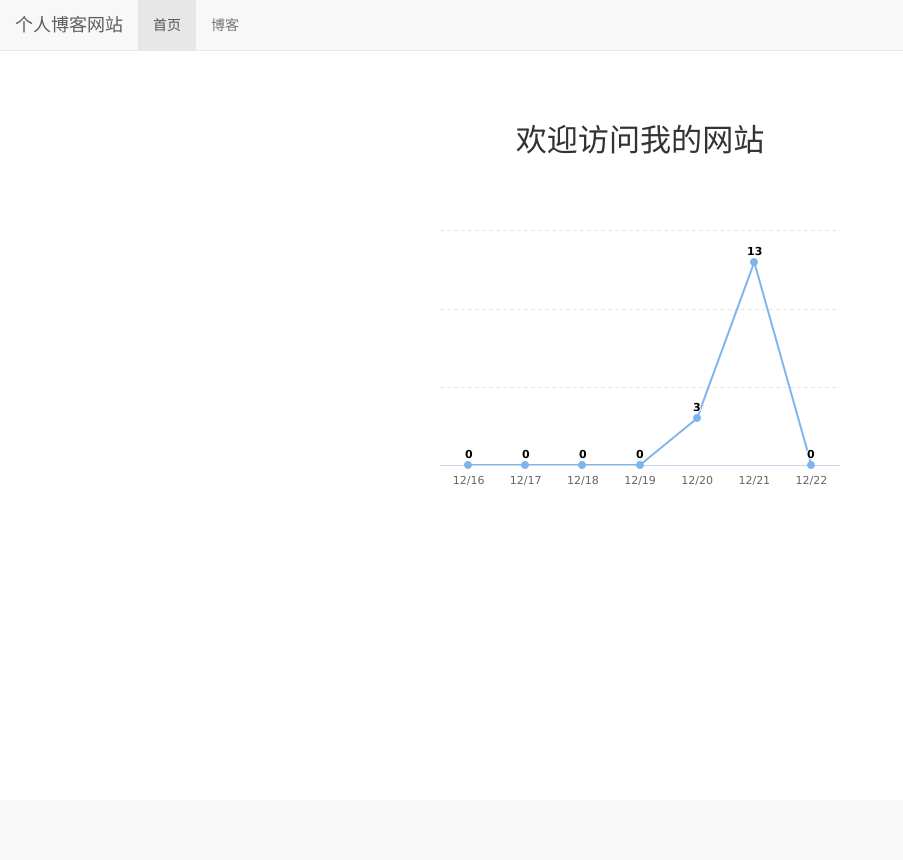
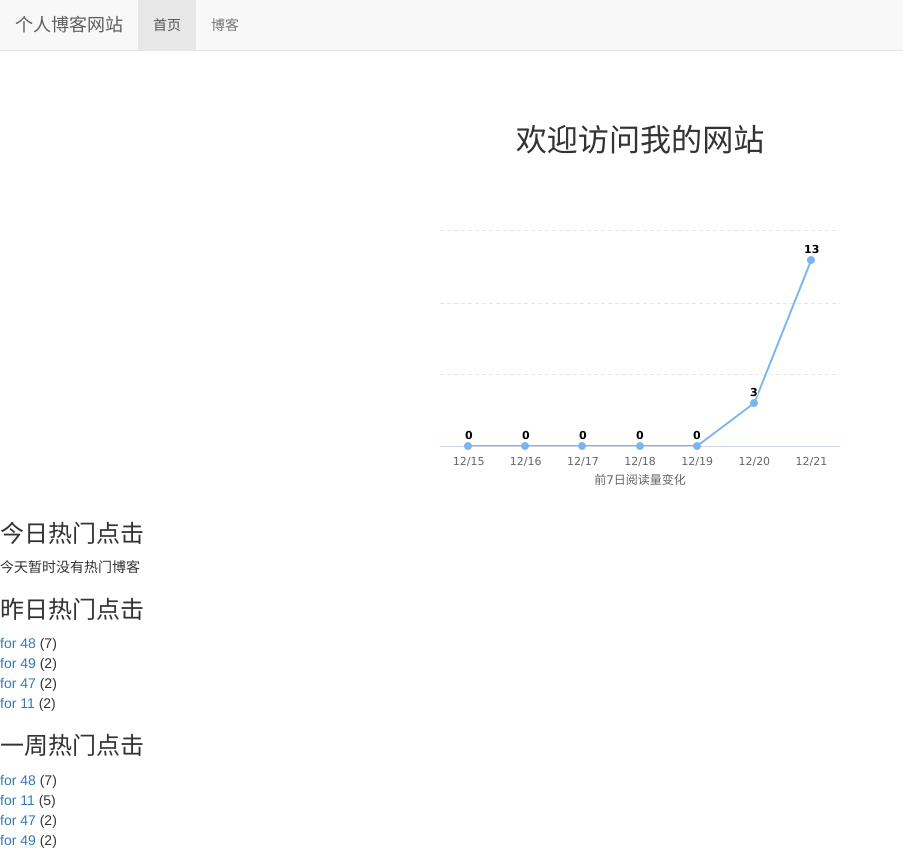
Before and after one commit to EachenKuang/EachenWeb, a Django app: page / in a window 1280 px wide. Shown: the whole page, without its empty margins (0-903 px from the left). Before the commit the page ends 485 px from the top, so only its background shows below. Run offline with Django 3.2, Linux system fonts and the light colour scheme; data comes from the database, SQL or seed files in the repository; both versions use the stored data as it was after the commit; some libraries are stand-ins or nearby versions.

Commit message:
add hot_data for home page

```diff
--- a/EachenWeb/views.py
+++ b/EachenWeb/views.py
@@ -1,14 +1,33 @@
+import datetime
 from django.shortcuts import render_to_response
 from django.contrib.contenttypes.models import ContentType
-from read_statistics.util import get_seven_days_read_data
+from django.utils import timezone
+from django.db.models import Sum
+from read_statistics.util import get_seven_days_read_data, get_today_hot_data, get_yesterday_hot_data
 from blog.models import Blog
+
+
+def get_7_days_hot_blogs():
+    today = timezone.now().date()
+    date = today - datetime.timedelta(days=7)
+    blogs = Blog.objects \
+                .filter(read_details__date__lt=today, read_details__date__gt=date) \
+                .values('id', 'title') \
+                .annotate(read_num_sum=Sum('read_details__read_num')) \
+                .order_by('-read_num_sum')
+    return blogs[:7]
 
 
 def home(request):
     blog_content_type = ContentType.objects.get_for_model(Blog)
     dates, read_nums = get_seven_days_read_data(blog_content_type)
+    today_hot_data = get_today_hot_data(blog_content_type)
+    yesterday_hot_data = get_yesterday_hot_data(blog_content_type)
 
     context = dict()
     context['dates'] = dates
     context['read_nums'] = read_nums
+    context['today_hot_data'] = today_hot_data
+    context['yesterday_hot_data'] = yesterday_hot_data
+    context['week_hot_data'] = get_7_days_hot_blogs()
     return render_to_response('home.html', context)
--- a/blog/models.py
+++ b/blog/models.py
@@ -1,7 +1,8 @@
 from django.db import models
 from django.contrib.auth.models import User
+from django.contrib.contenttypes.fields import GenericRelation
 from ckeditor_uploader.fields import RichTextUploadingField
-from read_statistics.models import ReadNumExpandMethod
+from read_statistics.models import ReadNumExpandMethod, ReadDetail
 
 
 class BlogType(models.Model):
@@ -16,6 +17,7 @@ class Blog(models.Model, ReadNumExpandMethod):
     blog_type = models.ForeignKey(BlogType, on_delete=models.DO_NOTHING)
     content = RichTextUploadingField()
     author = models.ForeignKey(User, on_delete=models.DO_NOTHING)
+    read_details = GenericRelation(ReadDetail)
     create_time = models.DateTimeField(auto_now_add=True)
     last_updated_time = models.DateTimeField(auto_now=True)
 
--- a/read_statistics/util.py
+++ b/read_statistics/util.py
@@ -29,10 +29,35 @@ def get_seven_days_read_data(content_type):
     today = timezone.now().date()
     dates = []
     read_nums = []
-    for i in range(6, -1, -1):
+    for i in range(7, 0, -1):
         date = today - datetime.timedelta(days=i)
         dates.append(date.strftime('%m/%d'))
         read_details = ReadDetail.objects.filter(content_type=content_type,date=date)
         result = read_details.aggregate(read_num_sum=Sum('read_num'))
         read_nums.append(result['read_num_sum'] or 0)
     return dates, read_nums
+
+
+def get_today_hot_data(content_type):
+    today = timezone.now().date()
+    read_details = ReadDetail.objects.filter(content_type=content_type, date=today).order_by('-read_num')
+    return read_details[:7]
+
+
+def get_yesterday_hot_data(content_type):
+    today = timezone.now().date()
+    yesterday = today - datetime.timedelta(days=1)
+    read_details = ReadDetail.objects.filter(content_type=content_type, date=yesterday).order_by('-read_num')
+    return read_details[:7]
+
+
+def get_this_week_hot_data(content_type):
+    today = timezone.now().date()
+    date = today - datetime.timedelta(days=7)
+    read_details = ReadDetail.objects\
+                             .filter(content_type=content_type, date__lt=today, date__gt=date)\
+                             .values('content_type', 'object_id')\
+                             .annotate(read_num_sum=Sum('read_num'))\
+                             .order_by('-read_num')
+
+    return read_details[:7]
--- a/templates/home.html
+++ b/templates/home.html
@@ -19,6 +19,42 @@
     <!-- 图表容器 DOM -->
     <div id="container"></div>
     <!-- 引入 highcharts.js -->
+    <h3>今日热门点击</h3>
+    <ul>
+        {% for hot_data in today_hot_data %}
+            <li>
+                <a href="{% url 'blog_detail' hot_data.content_object.pk %}">{{ hot_data.content_object.title }}</a>
+                ({{ hot_data.read_num }})
+            </li>
+
+        {% empty %}
+            <li>今天暂时没有热门博客</li>
+        {% endfor %}
+    </ul>
+    <h3>昨日热门点击</h3>
+    <ul>
+        {% for hot_data in yesterday_hot_data %}
+            <li>
+                <a href="{% url 'blog_detail' hot_data.content_object.pk %}">{{ hot_data.content_object.title }}</a>
+                ({{ hot_data.read_num }})
+            </li>
+
+        {% empty %}
+            <li>昨日暂时没有热门博客</li>
+        {% endfor %}
+    </ul>
+    <h3>一周热门点击</h3>
+    <ul>
+        {% for hot_data in week_hot_data %}
+            <li>
+                <a href="{% url 'blog_detail' hot_data.id %}">{{ hot_data.title }}</a>
+                ({{ hot_data.read_num_sum }})
+            </li>
+
+        {% empty %}
+            <li>这周暂时没有热门博客</li>
+        {% endfor %}
+    </ul>
     <script>
         // 图表配置
         var options = {
@@ -30,7 +66,8 @@
             },
             xAxis: {
                 categories: {{ dates|safe }},
-                tickmarkPlacement: 'on'
+                tickmarkPlacement: 'on',
+                title: {text: '前7日阅读量变化'}
             },
             yAxis: {
                 title: {text: null},
```
Also changed, not shown: showme.md (+7 -0 lines), db.sqlite3.
